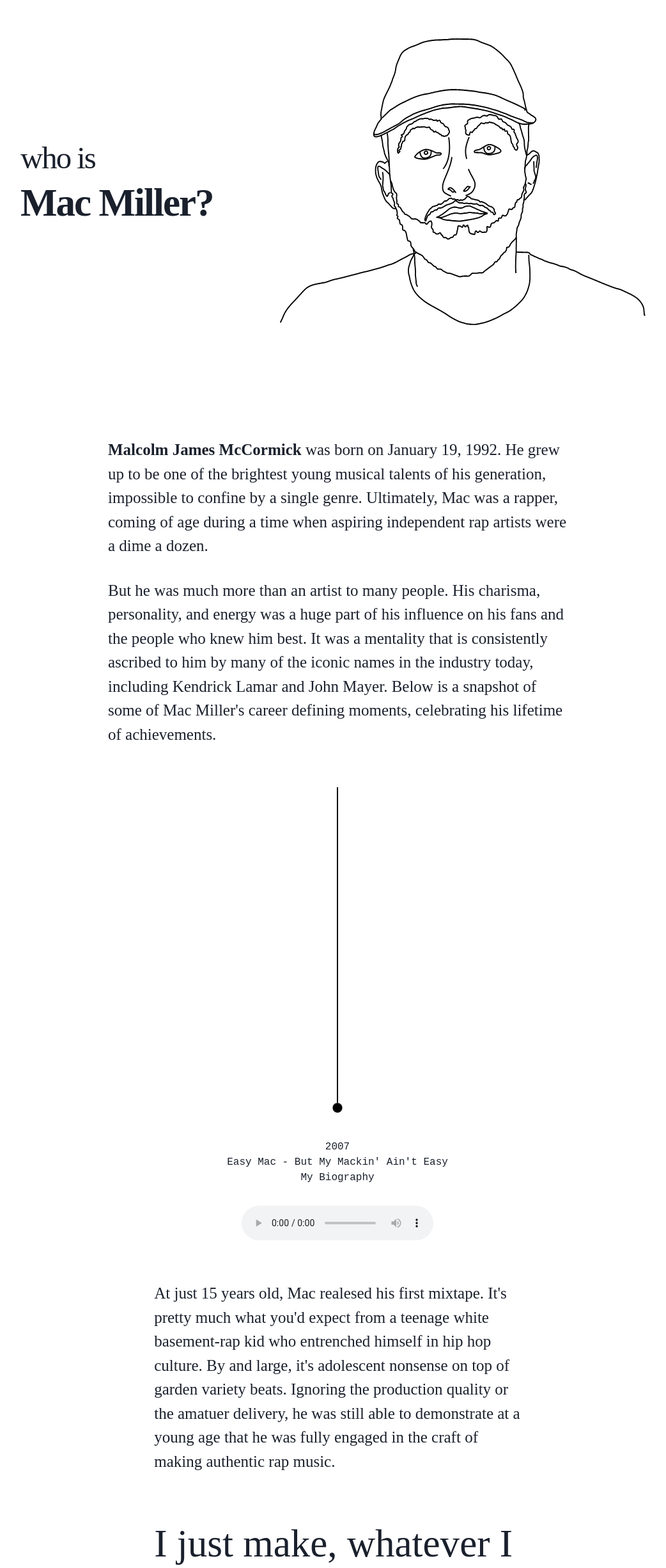
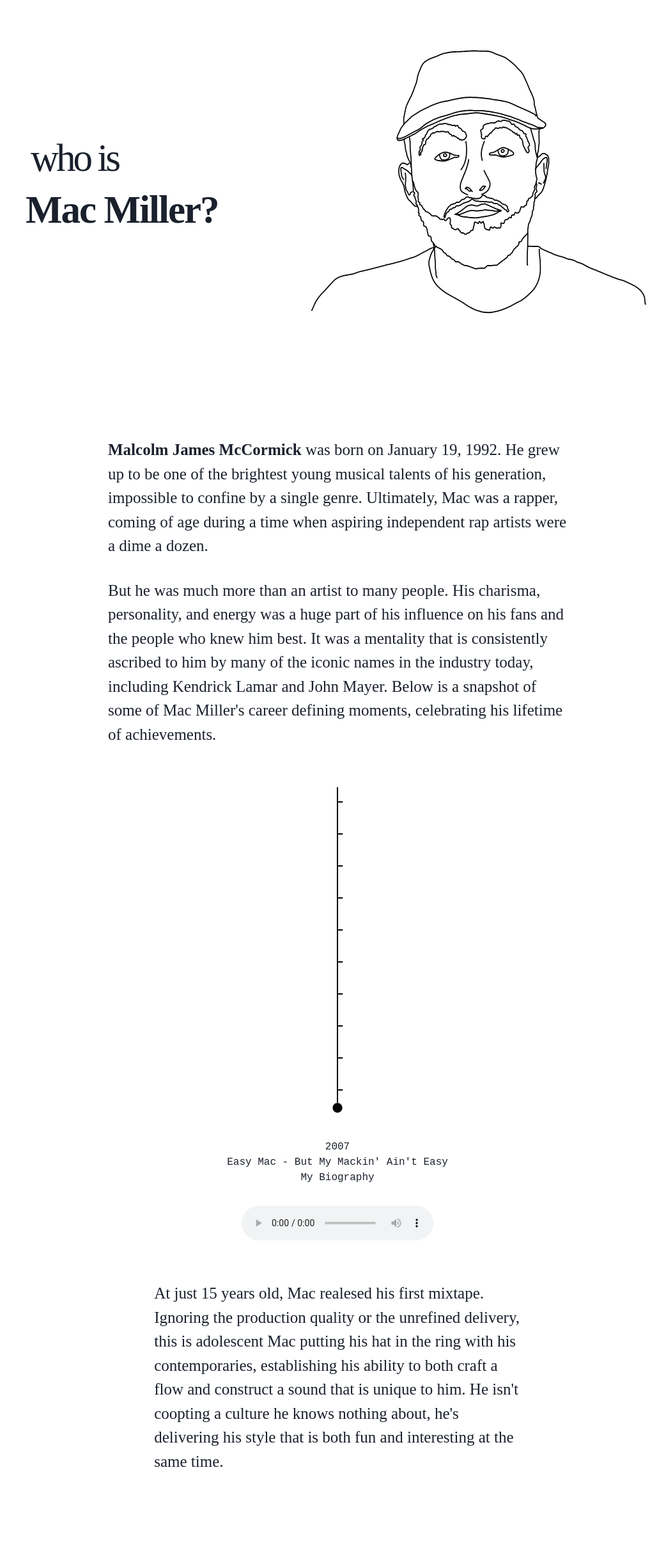
Before and after one commit to ryanirilli/who-is-mac-miller, a Next.js app: page / in a window 1280 px wide. Shown: the part 116-2566 px from the top of the page at 64% size, without its empty margins (112-1154 px from the left). Built offline with nearby package versions, Linux system fonts and the light colour scheme; a web font is replaced by a local one.

Commit message:
update content

```diff
--- /dev/null
+++ b/components/AnimatedClip.tsx
@@ -0,0 +1,41 @@
+import { Box, BoxProps } from "@chakra-ui/react";
+import { useAnimation, motion, Orchestration } from "framer-motion";
+import { useEffect } from "react";
+
+interface Props extends BoxProps {
+  children: React.ReactNode;
+  animationTransition?: Orchestration;
+}
+
+export default function AnimatedClip({
+  children,
+  animationTransition = {},
+  ...rest
+}: Props & BoxProps): JSX.Element {
+  const controls = useAnimation();
+  useEffect(() => {
+    controls.start({
+      y: 0,
+    });
+  });
+  return (
+    <Box
+      {...rest}
+      sx={{
+        clipPath: "polygon(0 0, 100% 0, 100% 100%, 0% 100%)",
+      }}
+    >
+      <motion.div
+        animate={controls}
+        initial={{ y: 100 }}
+        transition={{
+          duration: 2,
+          ease: "easeOut",
+          ...animationTransition,
+        }}
+      >
+        {children}
+      </motion.div>
+    </Box>
+  );
+}
--- /dev/null
+++ b/components/story/BlueSlidePark.tsx
@@ -0,0 +1,29 @@
+import Image from "next/image";
+import { Box, AspectRatio, Container } from "@chakra-ui/react";
+export default function BlueSlidePark() {
+  return (
+    <Container maxW="container.lg">
+      <Box my={40}>
+        <Box maxW={96}>
+          <Image
+            priority
+            layout="responsive"
+            src="/blue-slide-park-album-cover.jpg"
+            width={489}
+            height={493}
+          />
+        </Box>
+      </Box>
+      <AspectRatio ratio={16 / 9}>
+        <Box
+          as="iframe"
+          width="100%"
+          src="https://www.youtube.com/embed/ys-9b9QI3Q4"
+          title="YouTube video player"
+          frameBorder="0"
+          allowFullScreen
+        />
+      </AspectRatio>
+    </Container>
+  );
+}
--- a/components/story/EasyMac.tsx
+++ b/components/story/EasyMac.tsx
@@ -13,7 +13,6 @@
     if (isShowing) {
       controls.start({
         opacity: 1,
-        y: 0,
       });
     }
   }, [isShowing, controls]);
@@ -28,7 +27,7 @@
       }}
     >
       <motion.div
-        initial={{ opacity: 0, y: 50 }}
+        initial={{ opacity: 0 }}
         animate={controls}
         transition={{ duration: 2, ease: "easeOut" }}
       >
@@ -56,13 +55,13 @@
           </Flex>
           <Box textStyle="p">
             <Text my={16}>
-              At just 15 years old, Mac realesed his first mixtape. It's pretty
-              much what you'd expect from a teenage white basement-rap kid who
-              entrenched himself in hip hop culture. By and large, it's
-              adolescent nonsense on top of garden variety beats. Ignoring the
-              production quality or the amatuer delivery, he was still able to
-              demonstrate at a young age that he was fully engaged in the craft
-              of making authentic rap music.
+              At just 15 years old, Mac realesed his first mixtape. Ignoring the
+              production quality or the unrefined delivery, this is adolescent
+              Mac putting his hat in the ring with his contemporaries,
+              establishing his ability to both craft a flow and construct a
+              sound that is unique to him. He isn't coopting a culture he knows
+              nothing about, he's delivering his style that is both fun and
+              interesting at the same time.
             </Text>
           </Box>
         </Container>
--- a/pages/index.tsx
+++ b/pages/index.tsx
@@ -3,7 +3,9 @@
 import macOutline from "../public/mac-outline-animation-data.json";
 import Intro from "../components/story/Intro";
 import EasyMac from "../components/story/EasyMac";
+import BlueSlidePark from "../components/story/BlueSlidePark";
 import Lottie, { HandleLottieScroll } from "../components/Lottie";
+import AnimatedClip from "../components/AnimatedClip";
 import { scaleLinear } from "d3-scale";
 
 let scale;
@@ -17,6 +19,8 @@
   player.goToAndStop(player.totalFrames - val, true);
 };
 
+const delay = 1;
+
 export default function Home() {
   return (
     <>
@@ -29,18 +33,32 @@
         <Container maxW="container.lg">
           <Flex direction={["column", null, "row"]}>
             <Flex alignItems="center" flex={1} pl={[4, null, 0]}>
-              <Text as="h1" textStyle="h2" w="100%" textAlign="left">
-                <Box as="span" display="inline-block" mb={4} fontFamily="edita">
-                  who is
-                </Box>{" "}
-                <br />
-                <Box as="span" textStyle="h1Bold">
-                  Mac Miller?
-                </Box>
-              </Text>
+              <Box>
+                <AnimatedClip animationTransition={{ delay }}>
+                  <Text
+                    as="h1"
+                    textStyle="h1"
+                    fontFamily="edita"
+                    letterSpacing="-4px"
+                    transform="translateX(16px)"
+                  >
+                    who is
+                  </Text>
+                </AnimatedClip>
+                <AnimatedClip
+                  p={2}
+                  animationTransition={{ delay: delay + 0.3 }}
+                >
+                  <Text as="h1" textStyle="h2" w="100%" textAlign="left">
+                    <Box as="span" textStyle="h1Bold">
+                      Mac Miller?
+                    </Box>
+                  </Text>
+                </AnimatedClip>
+              </Box>
             </Flex>
             <Lottie
-              maxW="600px"
+              maxW="550px"
               lottieOptions={{
                 loop: false,
                 animationData: macOutline,
@@ -52,6 +70,7 @@
       </PageHeight>
       <Intro />
       <EasyMac />
+      <BlueSlidePark />
       <Container>
         <Text textStyle="h1" my={16}>
           I just make, whatever I wanna make, and then I just like...try and,
```
Also changed, not shown: public/mac-outline-animation-data.json (+1 -1 lines), public/timeline.json (+1 -1 lines), public/blue-slide-park-album-cover.jpg (added).
